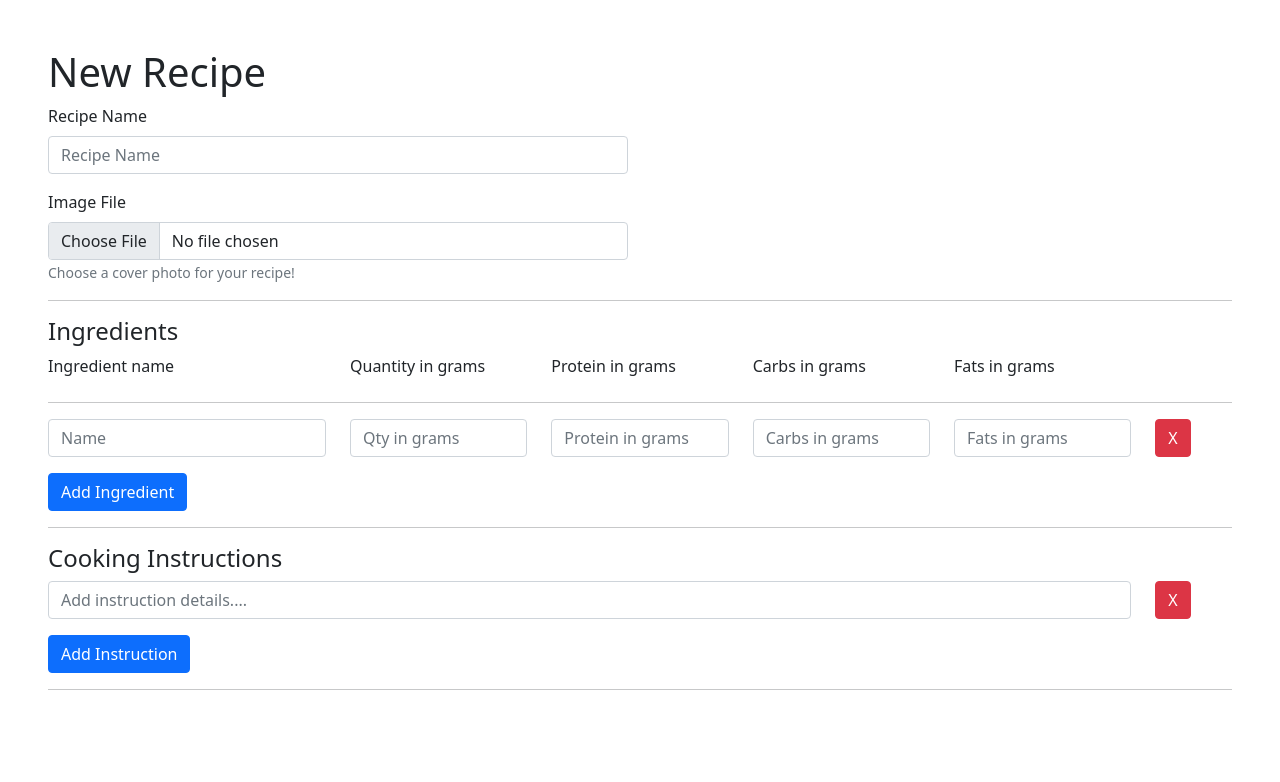
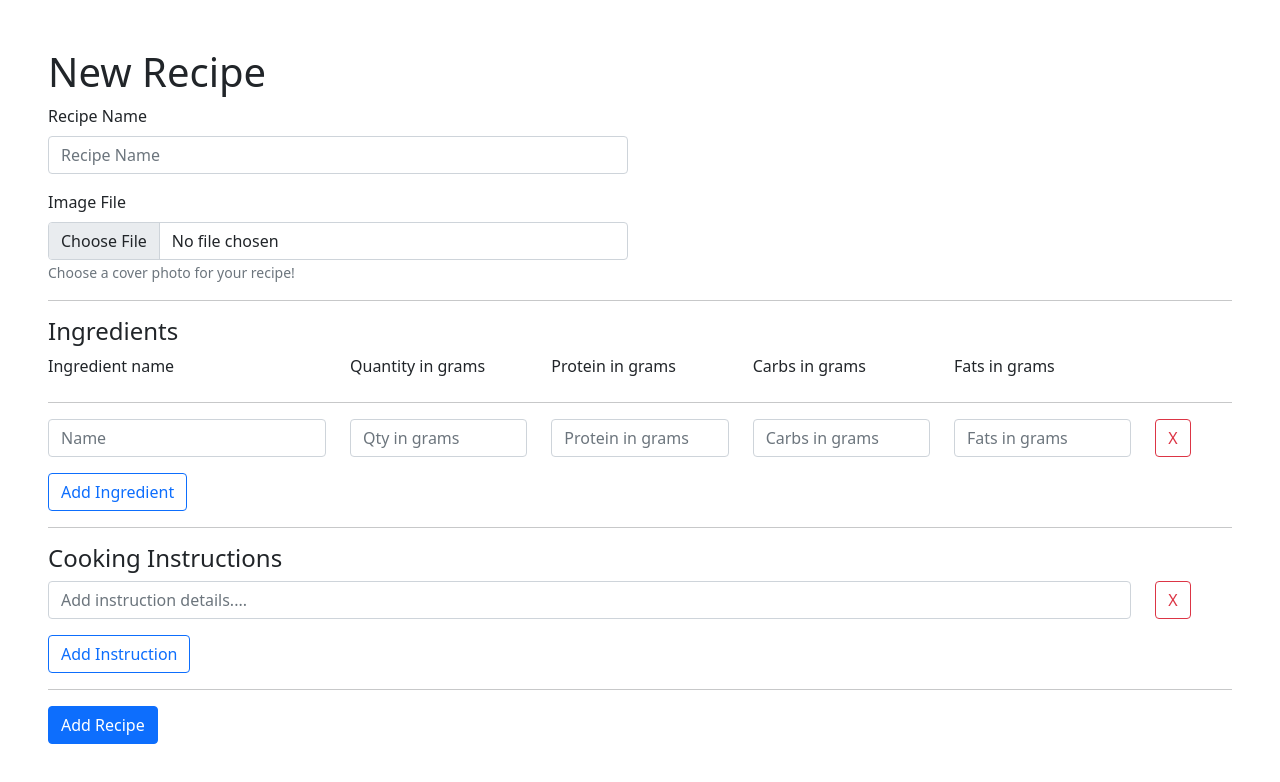
Before and after one commit to michaelhtran120/MaRecipe-SPA, a React (Create React App) app: page / in a window 1280 px wide. Shown: the top 782 px of the page. Built offline with nearby package versions, Linux system fonts and the light colour scheme.

Commit message:
form ui updates

```diff
--- a/src/components/FormComponent.tsx
+++ b/src/components/FormComponent.tsx
@@ -69,7 +69,6 @@ export const FormComponent: React.FC = () => {
     };
 
     const handleInputChange = (e: React.ChangeEvent<HTMLInputElement>) => {
-        console.log(e);
         switch (e.target.name) {
             case "recipeName":
                 setRecipeName(e.target.value);
@@ -121,11 +120,6 @@ export const FormComponent: React.FC = () => {
                 return;
         }
     };
-
-    useEffect(() => {
-        console.log(imageFile);
-        console.log(imageFile);
-    }, [imageFile]);
 
     return (
         <div>
@@ -235,14 +229,14 @@ export const FormComponent: React.FC = () => {
                                 />
                             </Col>
                             <Col sm={1}>
-                                <Button color='danger' onClick={() => handleDeleteIngredient(ingredient.id)}>
+                                <Button color='danger' outline onClick={() => handleDeleteIngredient(ingredient.id)}>
                                     X
                                 </Button>
                             </Col>
                         </FormGroup>
                     );
                 })}
-                <Button color='primary' onClick={handleAddIngredient}>
+                <Button color='primary' outline onClick={handleAddIngredient}>
                     Add Ingredient
                 </Button>
                 <hr />
@@ -262,17 +256,18 @@ export const FormComponent: React.FC = () => {
                                 />
                             </Col>
                             <Col sm={1}>
-                                <Button color='danger' onClick={() => handleDeleteInstruction(step.id)}>
+                                <Button color='danger' outline onClick={() => handleDeleteInstruction(step.id)}>
                                     X
                                 </Button>
                             </Col>
                         </FormGroup>
                     );
                 })}
-                <Button color='primary' onClick={handleAddInstruction}>
+                <Button color='primary' onClick={handleAddInstruction} outline>
                     Add Instruction
                 </Button>
                 <hr />
+                <Button color='primary'>Add Recipe</Button>
             </Form>
         </div>
     );
```
